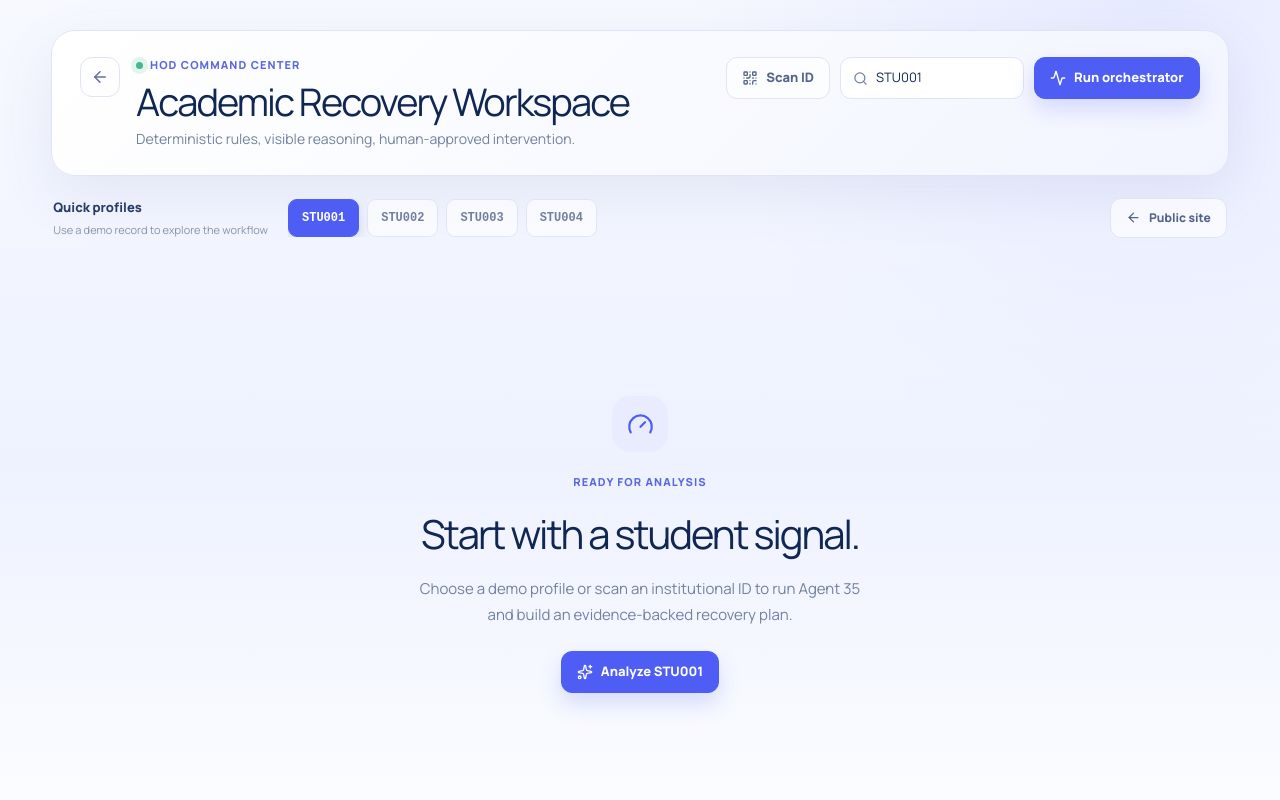
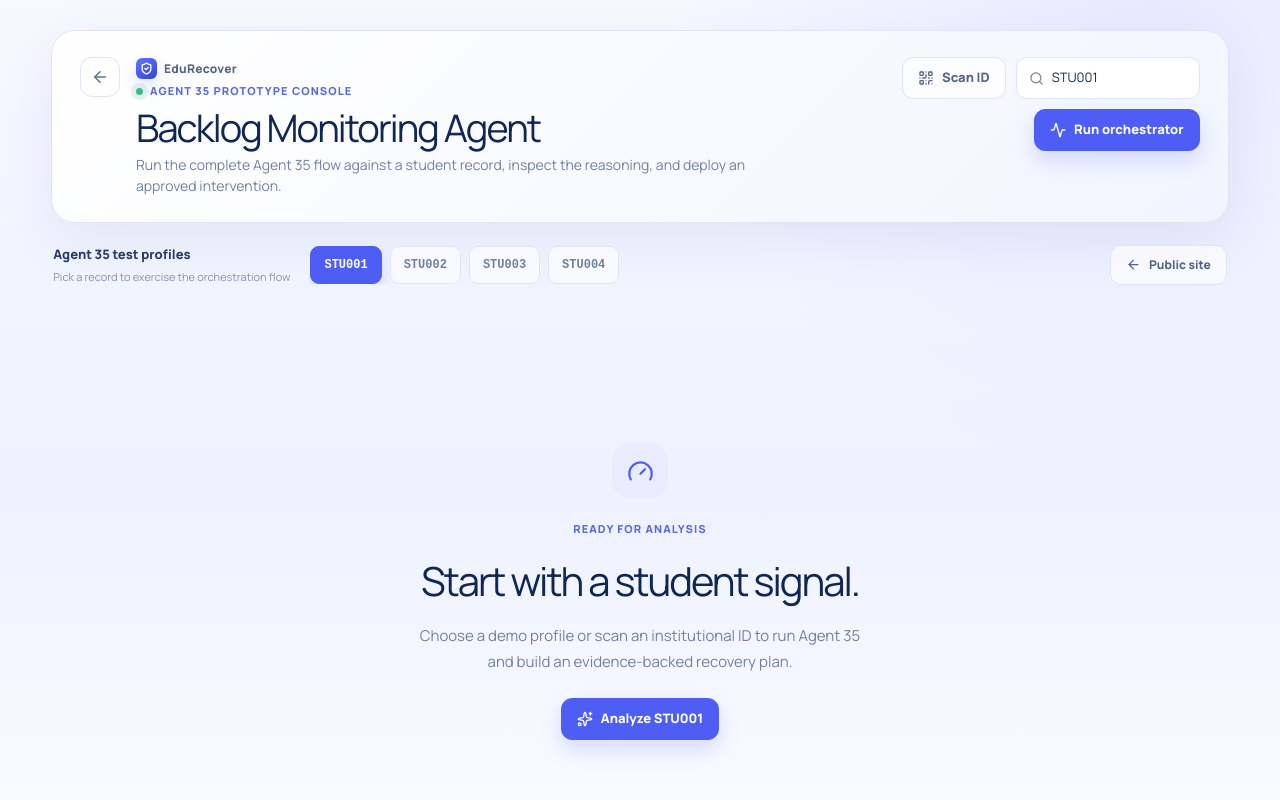
Before and after one commit to sparsh-dhital/backlog-monitoring-agent, a React (Vite) app in the folder frontend/: page / in a window 1280 px wide. Both pictures are taken after a click on the button "Prototype". Shown: the top 800 px of the page. Built offline with nearby package versions, Linux system fonts and the light colour scheme.

Commit message:
Latest UI Changes

```diff
--- a/frontend/index.html
+++ b/frontend/index.html
@@ -2,7 +2,7 @@
 <html lang="en">
   <head>
     <meta charset="UTF-8" />
-    <link rel="icon" type="image/svg+xml" href="/favicon.svg" />
+    <link rel="icon" type="image/svg+xml" href="/edurecover-mark.svg" />
     <meta name="viewport" content="width=device-width, initial-scale=1.0" />
     <meta name="theme-color" content="#f7f9ff" />
     <title>EduRecover | Academic recovery, made actionable</title>
--- a/frontend/src/App.css
+++ b/frontend/src/App.css
@@ -45,6 +45,32 @@
   letter-spacing: -0.04em;
   background: linear-gradient(145deg, #5f70ff, #293bc4);
   box-shadow: 0 5px 12px #5669ed42;
+}
+.product-brand {
+  display: inline-flex;
+  align-items: center;
+  gap: 9px;
+  color: inherit;
+  font: inherit;
+}
+.product-brand-mark {
+  display: grid;
+  place-items: center;
+  width: 32px;
+  height: 32px;
+  border-radius: 10px;
+  color: white;
+  background: linear-gradient(145deg, #6575ff, #3044d4);
+  box-shadow: 0 7px 16px #4e5ef52e;
+}
+.product-brand.compact .product-brand-mark {
+  width: 21px;
+  height: 21px;
+  border-radius: 6px;
+}
+.product-brand.compact .product-brand-mark svg {
+  width: 13px;
+  height: 13px;
 }
 .nav-links {
   display: flex;
@@ -1416,6 +1442,25 @@ h2 em {
   align-items: flex-start;
   gap: 16px;
 }
+.workspace-product-lockup {
+  display: inline-flex;
+  align-items: center;
+  gap: 7px;
+  margin-bottom: 4px;
+  color: #536487;
+  font-size: 12px;
+  font-weight: 800;
+  letter-spacing: 0.02em;
+}
+.workspace-product-lockup .product-brand-mark {
+  width: 22px;
+  height: 22px;
+  border-radius: 7px;
+}
+.workspace-product-lockup .product-brand-mark svg {
+  width: 13px;
+  height: 13px;
+}
 .workspace-brand h1 {
   margin: 8px 0 8px;
   color: #f8faff;
@@ -1547,6 +1592,108 @@ h2 em {
   align-items: center;
   gap: 20px;
   padding: 22px 2px;
+}
+.dashboard-overview {
+  position: relative;
+  display: grid;
+  grid-template-columns: 1fr auto;
+  gap: 18px;
+  width: min(1440px, 100%);
+  margin: 8px auto 0;
+  padding: 25px 27px 22px;
+  overflow: hidden;
+  border: 1px solid #dfe5f4;
+  border-radius: 18px;
+  background: linear-gradient(120deg, #ffffff, #f1f4ff);
+  box-shadow: 0 14px 35px #5668a510;
+  animation: reveal-up 0.65s 0.1s both;
+}
+.dashboard-overview::after {
+  position: absolute;
+  right: -60px;
+  bottom: -105px;
+  width: 260px;
+  height: 180px;
+  content: "";
+  border-radius: 50%;
+  background: #dce3ff88;
+}
+.dashboard-overview-copy {
+  position: relative;
+  z-index: 1;
+  max-width: 680px;
+}
+.dashboard-overview-copy h2 {
+  margin: 8px 0 7px;
+  color: #102754;
+  font-size: clamp(27px, 3vw, 40px);
+  line-height: 1.05;
+  letter-spacing: -0.055em;
+}
+.dashboard-overview-copy p {
+  max-width: 600px;
+  margin: 0;
+  color: #7281a1;
+  font-size: 15px;
+  line-height: 1.6;
+}
+.dashboard-overview-status {
+  position: relative;
+  z-index: 1;
+  display: flex;
+  align-items: flex-end;
+  flex-direction: column;
+  gap: 6px;
+  color: #268665;
+  font-size: 12px;
+  font-weight: 800;
+}
+.dashboard-overview-status span {
+  display: inline-flex;
+  align-items: center;
+  gap: 6px;
+}
+.dashboard-overview-status i {
+  width: 7px;
+  height: 7px;
+  border-radius: 50%;
+  background: #3bbd8f;
+  box-shadow: 0 0 0 4px #3bbd8f1f;
+}
+.dashboard-overview-status small {
+  color: #8b98b1;
+  font-size: 11px;
+  font-weight: 500;
+}
+.dashboard-metrics {
+  position: relative;
+  z-index: 1;
+  display: grid;
+  grid-template-columns: repeat(4, 1fr);
+  grid-column: 1 / -1;
+  gap: 9px;
+}
+.dashboard-metric {
+  padding: 13px 14px;
+  border: 1px solid #e1e6f3;
+  border-radius: 10px;
+  background: #ffffffb8;
+}
+.dashboard-metric span,
+.dashboard-metric small {
+  display: block;
+  color: #7d8baa;
+  font-size: 11px;
+}
+.dashboard-metric strong {
+  display: block;
+  margin: 5px 0 3px;
+  color: #102754;
+  font-size: 24px;
+  letter-spacing: -0.05em;
+}
+.dashboard-metric small {
+  color: #54a789;
 }
 .profile-label {
   min-width: 176px;
@@ -2163,6 +2310,27 @@ h2 em {
     padding: 18px;
     border-radius: 18px;
   }
+  .dashboard-overview {
+    grid-template-columns: 1fr;
+    gap: 13px;
+    margin-top: 5px;
+    padding: 20px 17px;
+  }
+  .dashboard-overview-copy h2 {
+    font-size: 27px;
+  }
+  .dashboard-overview-copy p {
+    font-size: 14px;
+  }
+  .dashboard-overview-status {
+    align-items: flex-start;
+  }
+  .dashboard-metrics {
+    grid-template-columns: 1fr 1fr;
+  }
+  .dashboard-metric strong {
+    font-size: 21px;
+  }
   .workspace-brand {
     gap: 11px;
   }
--- a/frontend/src/App.tsx
+++ b/frontend/src/App.tsx
@@ -39,7 +39,7 @@ function LandingRoute() {
 
 function PrototypeRoute() {
   const navigate = useNavigate();
-  return <PrototypePage role="hod" onBack={() => navigate("/")} />;
+  return <PrototypePage mode="prototype" onBack={() => navigate("/")} />;
 }
 
 function ProtectedDashboard() {
@@ -52,7 +52,13 @@ function ProtectedDashboard() {
   if (!role || !roleIds.has(role as UserRole)) return <NotFoundPage />;
   if (sessionRole !== role)
     return <Navigate replace to={`/auth?requiredRole=${role}`} />;
-  return <PrototypePage role={role as UserRole} onBack={() => navigate("/")} />;
+  return (
+    <PrototypePage
+      mode="dashboard"
+      role={role as UserRole}
+      onBack={() => navigate("/")}
+    />
+  );
 }
 
 export default function App() {
--- /dev/null
+++ b/frontend/src/components/Brand.tsx
@@ -0,0 +1,12 @@
+import { ShieldCheck } from "lucide-react";
+
+export default function Brand({ compact = false }: { compact?: boolean }) {
+  return (
+    <span className={`product-brand ${compact ? "compact" : ""}`}>
+      <span className="product-brand-mark" aria-hidden="true">
+        <ShieldCheck size={compact ? 16 : 18} strokeWidth={2.4} />
+      </span>
+      {!compact && <span>EduRecover</span>}
+    </span>
+  );
+}
--- a/frontend/src/pages/AuthPage.tsx
+++ b/frontend/src/pages/AuthPage.tsx
@@ -16,6 +16,7 @@ import {
   UsersRound,
 } from "lucide-react";
 import { userRoles, type UserRole } from "../types/roles";
+import Brand from "../components/Brand";
 import "../styles/auth.css";
 
 const roleIcons = {
@@ -50,8 +51,7 @@ export default function AuthPage({
           <ArrowLeft size={17} /> Back to website
         </button>
         <a className="brand" href="#auth-top">
-          <span className="brand-mark">ER</span>
-          <span>EduRecover</span>
+          <Brand />
         </a>
         <span className="auth-secure">
           <ShieldCheck size={15} /> Secure institution access
--- a/frontend/src/pages/NotFoundPage.tsx
+++ b/frontend/src/pages/NotFoundPage.tsx
@@ -1,5 +1,6 @@
 import { ArrowLeft, Compass, Home } from "lucide-react";
 import { Link, useNavigate } from "react-router-dom";
+import Brand from "../components/Brand";
 import "../styles/not-found.css";
 
 export default function NotFoundPage() {
@@ -11,8 +12,7 @@ export default function NotFoundPage() {
       <div className="not-found-orbit orbit-two" />
       <nav className="not-found-nav">
         <Link className="brand" to="/">
-          <span className="brand-mark">ER</span>
-          <span>EduRecover</span>
+          <Brand />
         </Link>
         <span>Academic recovery, made actionable.</span>
       </nav>
--- a/frontend/src/pages/PrototypePage.tsx
+++ b/frontend/src/pages/PrototypePage.tsx
@@ -19,17 +19,83 @@ import {
   X,
 } from "lucide-react";
 import { StatCard, StatusBadge } from "../components/WorkspacePrimitives";
+import Brand from "../components/Brand";
 import type { OrchestrationData } from "../types/agent";
 import type { UserRole } from "../types/roles";
 
 const API_URL = import.meta.env.VITE_API_URL || "http://127.0.0.1:8000";
 const STUDENTS = ["STU001", "STU002", "STU003", "STU004"];
 
+const dashboardByRole = {
+  student: {
+    title: "My Academic Recovery",
+    greeting: "Good morning, Rahul.",
+    description:
+      "Here is what needs your attention, and the next step that keeps your degree on track.",
+    metrics: [
+      ["Active backlogs", "3", "Across two semesters"],
+      ["Attempts remaining", "2", "Regulation checked"],
+      ["At risk", "1", "Needs a decision"],
+      ["Recovery progress", "78%", "Up 12% this term"],
+    ],
+  },
+  mentor: {
+    title: "My Students",
+    greeting: "Good morning, mentor.",
+    description:
+      "A focused queue of students who need a conversation, an intervention, or a little more context.",
+    metrics: [
+      ["Students", "42", "Your current group"],
+      ["Need attention", "8", "Priority queue"],
+      ["Repeated failures", "5", "Patterns detected"],
+      ["Backlogs cleared", "12", "This term"],
+    ],
+  },
+  hod: {
+    title: "Academic Command Center",
+    greeting: "Good morning, HOD.",
+    description:
+      "See the department-wide picture, then open the cases behind the trend before they become harder to recover.",
+    metrics: [
+      ["Active backlogs", "214", "12% less last term"],
+      ["Students affected", "87", "8% less last term"],
+      ["Duration risk", "13", "Needs attention"],
+      ["Critical cases", "9", "Review required"],
+    ],
+  },
+  exam: {
+    title: "Examination Operations",
+    greeting: "Good morning, examination cell.",
+    description:
+      "Keep supplementary registration, eligibility, fee clearance and attempts together in one operational view.",
+    metrics: [
+      ["Eligible", "84", "Ready to register"],
+      ["Pending fee", "13", "Needs follow-up"],
+      ["Condonation", "4", "Under review"],
+      ["Detained", "2", "Requires action"],
+    ],
+  },
+  placement: {
+    title: "Placement Readiness",
+    greeting: "Good morning, placement cell.",
+    description:
+      "See which students are ready, which are recovering, and which backlog is blocking the next opportunity.",
+    metrics: [
+      ["Placement eligible", "438", "Current cohort"],
+      ["Backlog constrained", "31", "Needs recovery"],
+      ["Recovering", "18", "Intervention active"],
+      ["Ready after clearance", "12", "Near-term wins"],
+    ],
+  },
+} as const;
+
 export default function PrototypePage({
   role = "hod",
+  mode = "dashboard",
   onBack,
 }: {
   role?: UserRole;
+  mode?: "prototype" | "dashboard";
   onBack: () => void;
 }) {
   const [studentId, setStudentId] = useState(STUDENTS[0]);
@@ -169,9 +235,12 @@ export default function PrototypePage({
     evaluation?.attempt_pressure === "CRITICAL"
       ? "HIGH"
       : "LOW";
+  const dashboard = dashboardByRole[role];
 
   return (
-    <main className="workspace-page">
+    <main
+      className={`workspace-page ${mode === "prototype" ? "prototype-console" : "role-dashboard"}`}
+    >
       <header className="workspace-header">
         <div className="workspace-brand">
           <button
@@ -182,9 +251,15 @@ export default function PrototypePage({
             <ArrowLeft size={18} />
           </button>
           <div>
+            <div className="workspace-product-lockup">
+              <Brand compact />
+              <span>EduRecover</span>
+            </div>
             <span className="workspace-kicker">
               <i />{" "}
-              {role === "hod"
+              {mode === "prototype"
+                ? "Agent 35 prototype console"
+                : role === "hod"
                   ? "HOD command center"
                   : role === "mentor"
                     ? "Faculty workspace"
@@ -194,10 +269,15 @@ export default function PrototypePage({
                         ? "Examination operations"
                         : "Placement readiness"}
             </span>
-            <h1>Academic Recovery Workspace</h1>
+            <h1>
+              {mode === "prototype"
+                ? "Backlog Monitoring Agent"
+                : dashboard.title}
+            </h1>
             <p>
-              Deterministic rules, visible reasoning, human-approved
-              intervention.
+              {mode === "prototype"
+                ? "Run the complete Agent 35 flow against a student record, inspect the reasoning, and deploy an approved intervention."
+                : "A role-specific view of academic health, with Agent 35 available when a case needs deeper review."}
             </p>
           </div>
         </div>
@@ -235,10 +315,41 @@ export default function PrototypePage({
         </div>
       </header>
 
+      {mode === "dashboard" && (
+        <section className="dashboard-overview">
+          <div className="dashboard-overview-copy">
+            <span className="workspace-kicker">{dashboard.greeting}</span>
+            <h2>{dashboard.title}</h2>
+            <p>{dashboard.description}</p>
+          </div>
+          <div className="dashboard-overview-status">
+            <span>
+              <i /> Data synced
+            </span>
+            <small>Last updated just now</small>
+          </div>
+          <div className="dashboard-metrics">
+            {dashboard.metrics.map(([label, value, detail]) => (
+              <div className="dashboard-metric" key={label}>
+                <span>{label}</span>
+                <strong>{value}</strong>
+                <small>{detail}</small>
+              </div>
+            ))}
+          </div>
+        </section>
+      )}
+
       <section className="workspace-toolbar">
         <div className="profile-label">
-          <span>Quick profiles</span>
-          <small>Use a demo record to explore the workflow</small>
+          <span>
+            {mode === "prototype" ? "Agent 35 test profiles" : "Quick profiles"}
+          </span>
+          <small>
+            {mode === "prototype"
+              ? "Pick a record to exercise the orchestration flow"
+              : "Use a demo record to explore the workflow"}
+          </small>
         </div>
         <div className="profile-pills">
           {STUDENTS.map((id) => (
```
Also changed, not shown: frontend/src/pages/LandingPage.tsx (+4 -5 lines), frontend/public/edurecover-mark.svg (added). Lines whose indentation alone changed are shown as unchanged.
